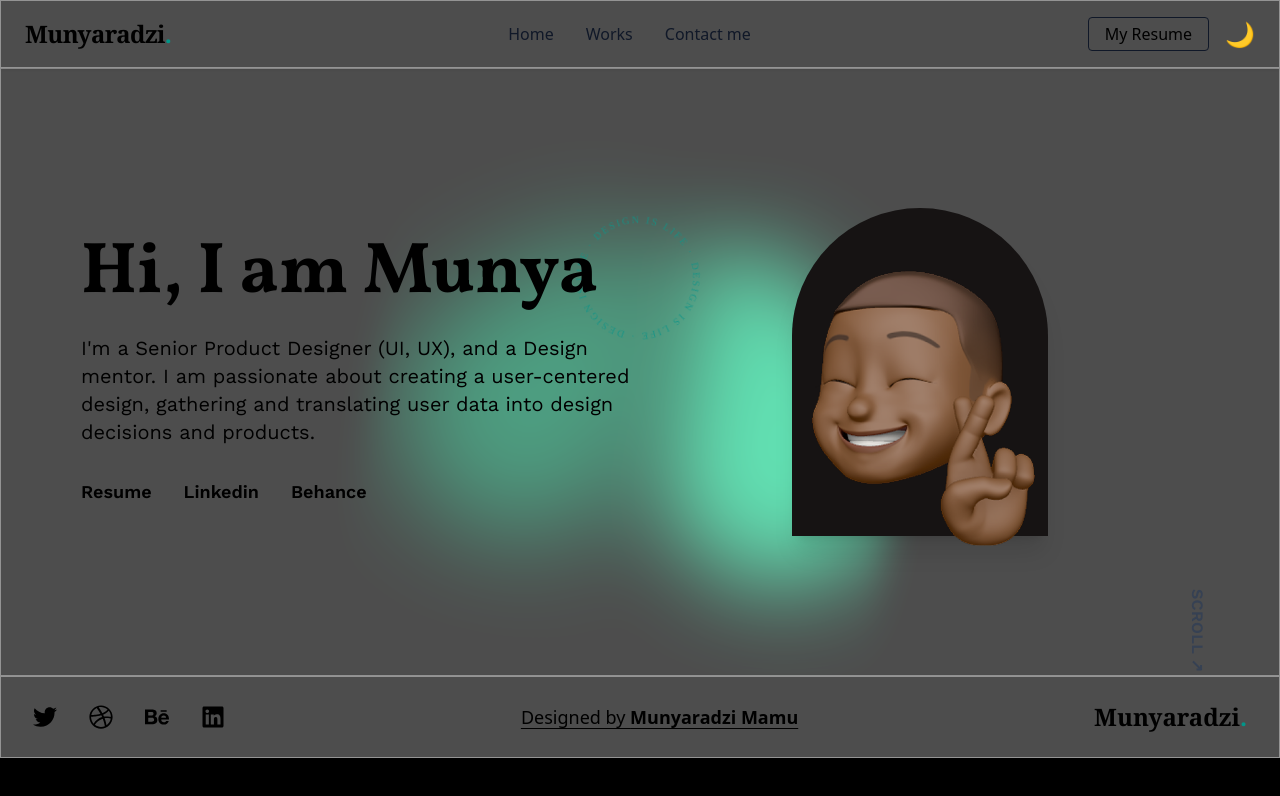
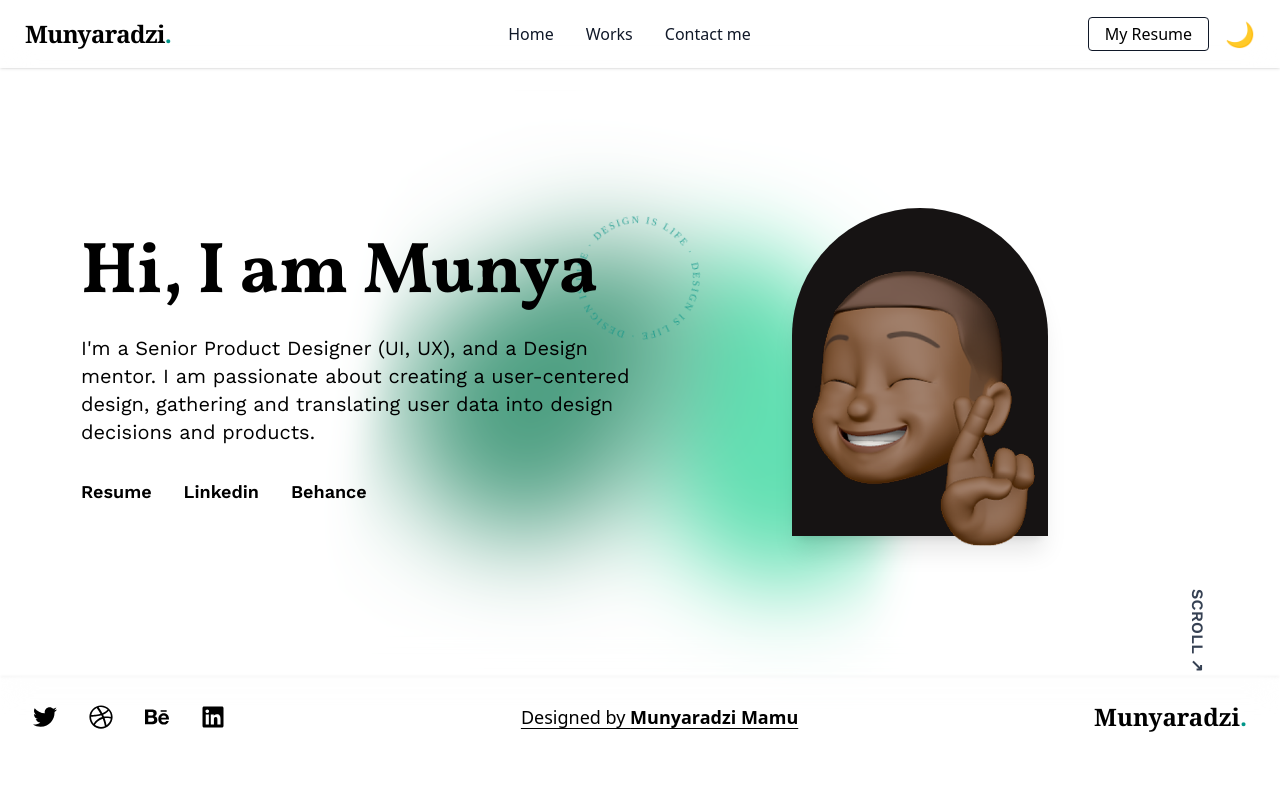
Before and after one commit to VincentMugondora/kayden-portfolio, a React (Vite) app: page / in a window 1280 px wide. Shown: the top 796 px of the page. Built offline with nearby package versions, Linux system fonts and the light colour scheme.

Commit message:
Add dark mode support in App component: implement background color toggle based on body class, enhancing visual adaptability.

```diff
--- a/src/App.jsx
+++ b/src/App.jsx
@@ -8,13 +8,23 @@ import Works from './pages/Works';
 import Contact from './pages/Contact';
 import Ellipse4 from './assets/Ellipse 4.svg';
 import Ellipse5 from './assets/Ellipse 5.svg';
+import { useEffect, useState } from 'react';
 
 function App() {
+  const [isDark, setIsDark] = useState(false);
+
+  useEffect(() => {
+    const checkDark = () => setIsDark(document.body.classList.contains('dark'));
+    checkDark();
+    const observer = new MutationObserver(checkDark);
+    observer.observe(document.body, { attributes: true, attributeFilter: ['class'] });
+    return () => observer.disconnect();
+  }, []);
 
   return (
     <div className="app-root relative overflow-hidden">
-      {/* Always show revolving SVG blobs in the background */}
-      <div className="fixed inset-0 -z-10 bg-black overflow-hidden flex items-center justify-center">
+      {/* Always show revolving SVG blobs in the background, but bg color depends on mode */}
+      <div className={`fixed inset-0 -z-10 ${isDark ? 'bg-black' : 'bg-white'} overflow-hidden flex items-center justify-center`}>
         <div className="relative flex flex-col items-center justify-center animate-spin-slow" style={{ width: '40vw', height: '80vw' }}>
           <img
             src={Ellipse4}
```
